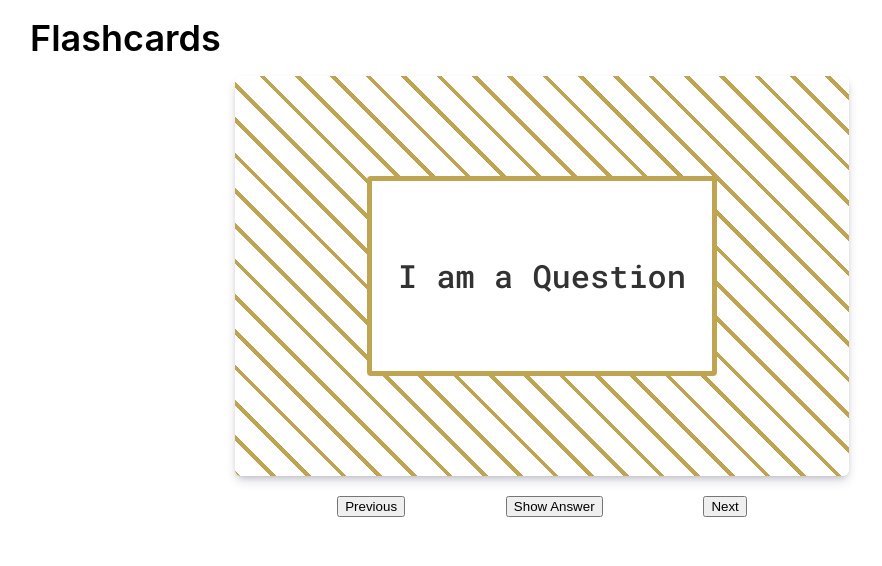
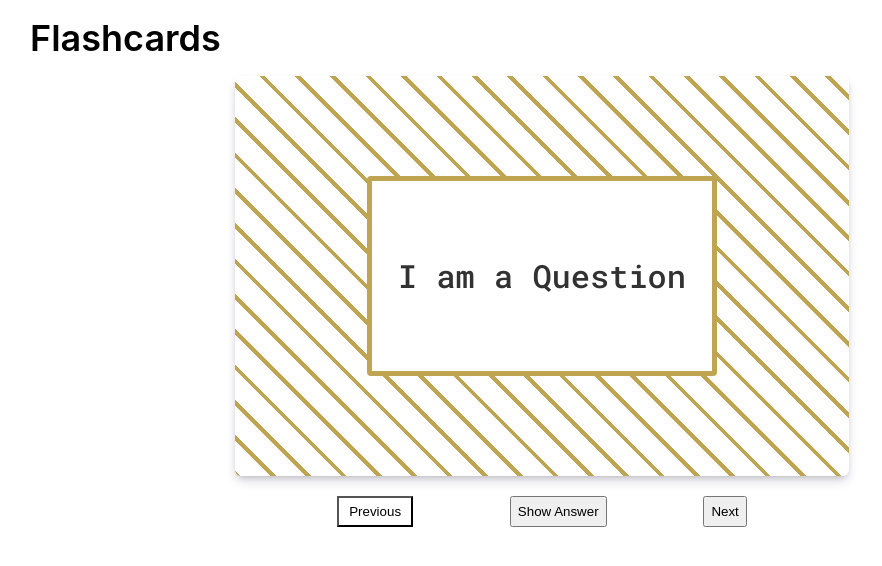
Before and after one commit to manitapaudel/Flashcards, a Next.js app: page /flashcards in a window 1280 px wide. Shown: the top 566 px of the page, without its empty margins (98-980 px from the left). Built offline with nearby package versions, Linux system fonts and the light colour scheme.

Commit message:
Create a styled button, add interface to it

```diff
--- a/package.json
+++ b/package.json
@@ -8,11 +8,13 @@
     "lint": "eslint ./src"
   },
   "dependencies": {
+    "@types/styled-components": "^5.1.19",
     "@typescript-eslint/eslint-plugin": "^5.8.0",
     "next": "12.0.7",
     "react": "17.0.2",
     "react-dom": "17.0.2",
-    "sass": "^1.45.1"
+    "sass": "^1.45.1",
+    "styled-components": "^5.3.3"
   },
   "devDependencies": {
     "@types/node": "17.0.0",
--- /dev/null
+++ b/src/components/atoms/Button/StyledButton.ts
@@ -0,0 +1,25 @@
+import styled from "styled-components";
+
+type ButtonProps = {
+  primary?: boolean;
+  sm?: boolean;
+  md?: boolean;
+  lg?: boolean;
+};
+
+const StyledButton = styled.button<ButtonProps>`
+  background: ${(props) => (props.primary ? "#ffffff" : "")};
+  color: ${(props) => (props.primary ? "#000000" : "palevioletred")};
+  padding: ${(props) =>
+    props.sm
+      ? "4px 8px"
+      : props.md
+      ? "8px 12px"
+      : props.lg
+      ? "12px 16px"
+      : "6px 10px"};
+    borderWidth: {(props) => props.outline ? "2px" : "1px"}
+    border-radius: "4px"
+`;
+
+export default StyledButton;
--- a/src/components/pages/flashcards/index.tsx
+++ b/src/components/pages/flashcards/index.tsx
@@ -1,7 +1,8 @@
 import React from "react";
+
 import Card from "@/components/atoms/Card";
 import { H1, H2 } from "@/components/atoms/Typography";
-
+import StyledButton from "@/components/atoms/Button/StyledButton";
 import Style from "./flashcards.module.scss";
 
 const Index = () => {
@@ -13,14 +14,13 @@
         <H2>{openCard ? "I am the Answer" : "I am a Question"}</H2>
       </Card>
       <div className={Style.buttonsSection}>
-        <button>Previous</button>
-        <button
-          onClick={() => {
+        <StyledButton primary >Previous</StyledButton>
+        <button onClick={() => {
             setOpenCard(!openCard);
           }}
           // className={Style.button}
         >
-          {openCard ? "Go Back" : "Show Answer"}
+          {openCard ? "Hide Answer" : "Show Answer"}
         </button>
         <button>Next</button>
       </div>
```
Also changed, not shown: 1 other file (tests, documents, lock files or other folders).
